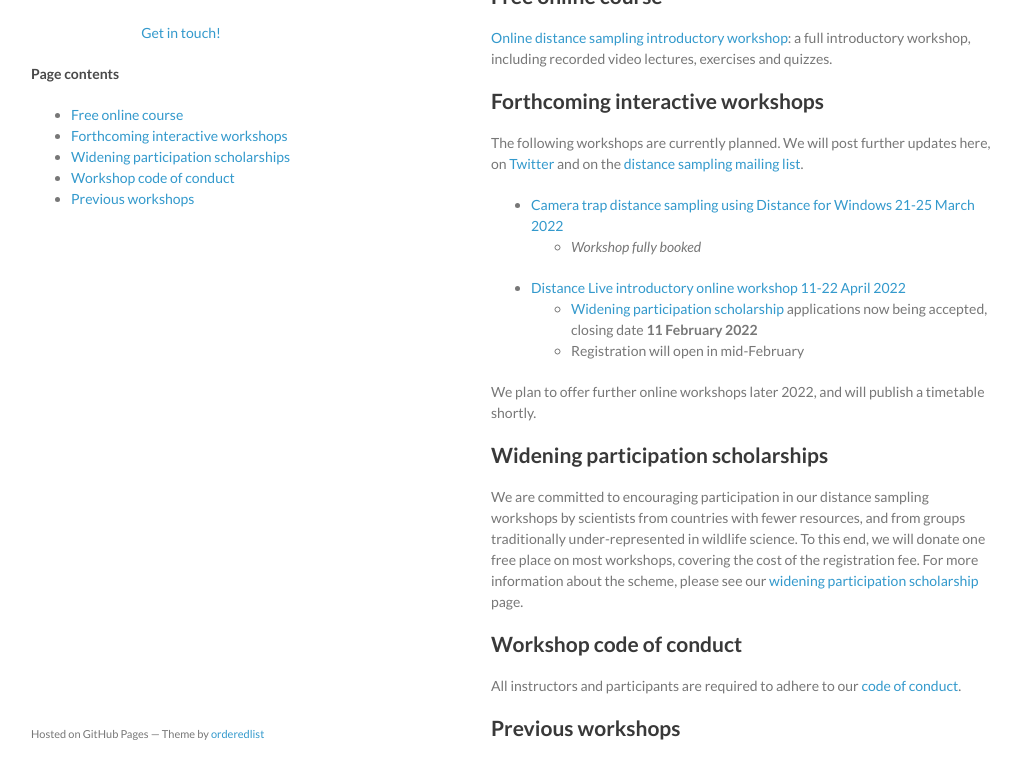
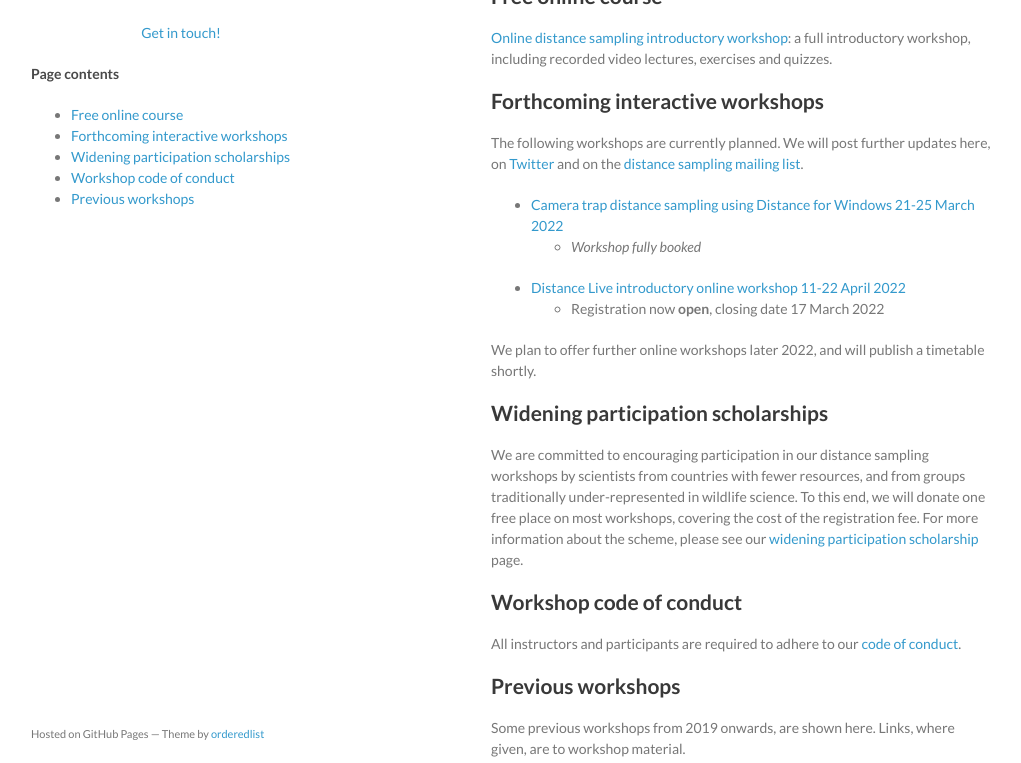
Before and after one commit to distanceworkshops/distanceworkshops.github.io, a Jekyll site: the page built from index.md, in a window 1280 px wide and 900 px high, cut to the strip 137-900 px from the top of the window. Shown: the whole strip, without its empty margins (129-1150 px from the left). Built offline with Jekyll 4.4.1, drawn with Linux system fonts in a browser that asks for light colours.

Commit message:
widening participation intro apr22 closed, registration open

```diff
--- a/index.md
+++ b/index.md
@@ -20,8 +20,7 @@ The following workshops are currently planned.  We will post further updates her
 - [Camera trap distance sampling using Distance for Windows 21-25 March 2022](http://workshops.distancesampling.org/CTDS-Mar2022.html)
   - *Workshop fully booked*
 - [Distance Live introductory online workshop 11-22 April 2022](http://workshops.distancesampling.org/intro-apr-22.html)
-  - [Widening participation scholarship](http://workshops.distancesampling.org/widening-participation) applications now being accepted, closing date **11 February 2022**
-  - Registration will open in mid-February
+  - Registration now **open**, closing date 17 March 2022
 
 We plan to offer further online workshops later 2022, and will publish a timetable shortly.
 
```
